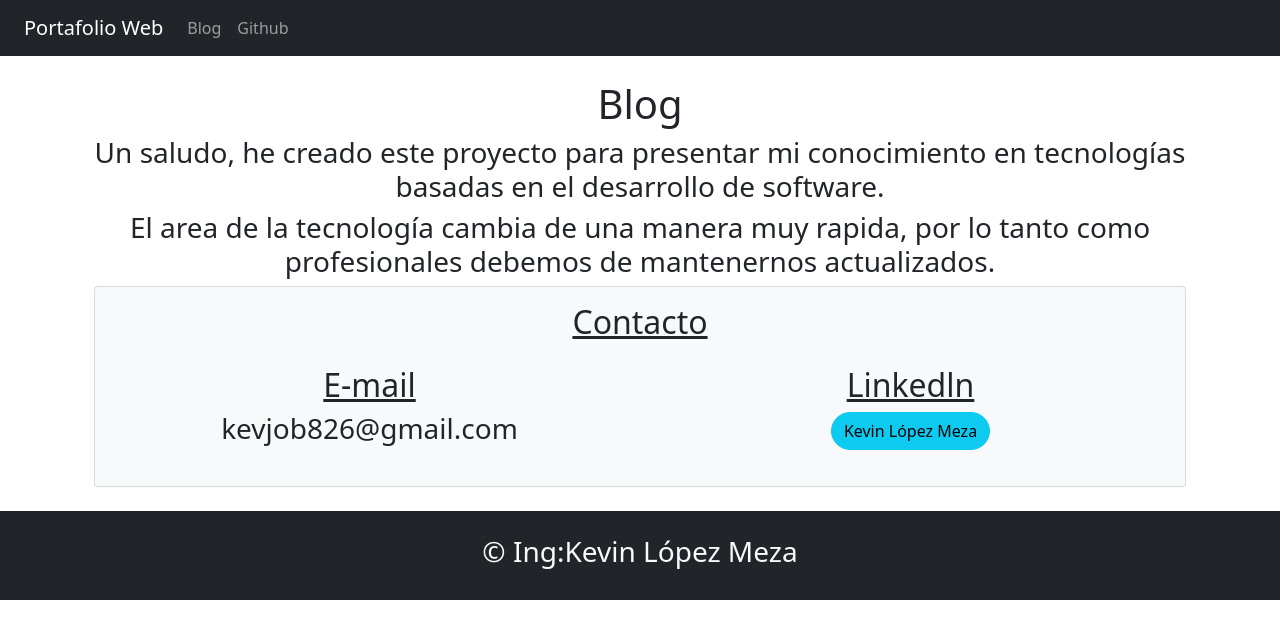
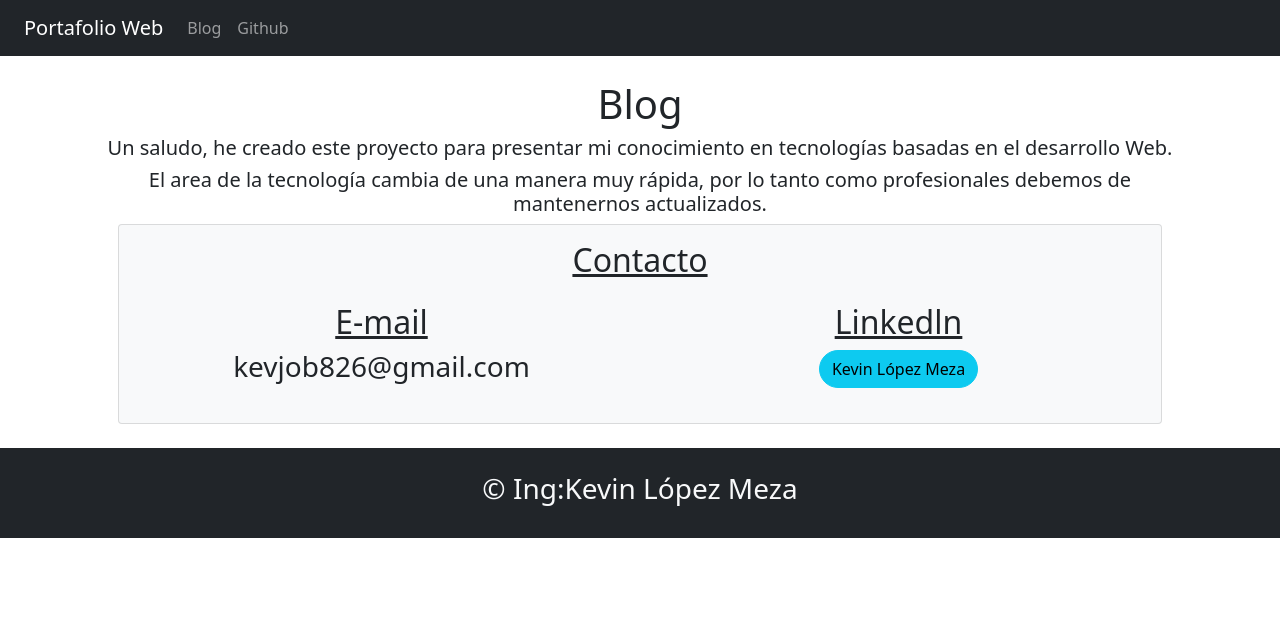
Before and after one commit to KevHLJob/Nextjs-Portf, a Next.js app: page /blog in a window 1280 px wide. Shown: the top 638 px of the page. Built offline with nearby package versions, Linux system fonts and the light colour scheme.

Commit message:
gramatica 1.1

```diff
--- a/components/Navbar.js
+++ b/components/Navbar.js
@@ -25,7 +25,7 @@ const navbar= () => (
         </li>
 
         <li class="nav-item">
-            <Link href="/Github">
+            <Link href="https://github.com/kevHLJob">
             <a class="nav-link" >Github</a>
             </Link>
 
--- a/package.json
+++ b/package.json
@@ -10,7 +10,12 @@
   "author": "",
   "license": "ISC",
   "dependencies": {
+    "@fortawesome/fontawesome-svg-core": "^1.2.36",
+    "@fortawesome/free-brands-svg-icons": "^5.15.4",
+    "@fortawesome/free-solid-svg-icons": "^5.15.4",
+    "@fortawesome/react-fontawesome": "^0.1.17",
     "bootswatch": "^5.1.3",
+    "framer-motion": "^6.2.4",
     "next": "^12.0.3",
     "react": "^17.0.2",
     "react-dom": "^17.0.2"
--- a/pages/blog.js
+++ b/pages/blog.js
@@ -1,19 +1,23 @@
 import Layout from "../components/layout";
 import Link from "next/link";
+
 const blog =() => (
 
 <Layout>
 <div className="text-center">
     <h1>Blog</h1>
     <div className="section-info ">
-       <h3>Un saludo, he creado este proyecto para presentar mi conocimiento en tecnologías
-           basadas en el desarrollo de software.</h3>
-           <h3>El area de la tecnología cambia de una manera muy rapida, por lo tanto como profesionales debemos
-               de mantenernos actualizados.</h3>
+       <h5>Un saludo, he creado este proyecto para presentar mi conocimiento en tecnologías
+           basadas en el desarrollo Web.</h5>
+           <h5>El area de la tecnología cambia de una manera muy rápida, por lo tanto como profesionales debemos
+               de mantenernos actualizados.</h5>
 
     </div>
-   <div className="row">
-       <div className="col-sm-100%">
+</div>
+
+<div className="container text-center">
+    <div className="row">
+       <div className="col-sm-90%">
            <div className="card card-body bg-light">
            <h2 className="text-decoration-underline">Contacto</h2>
 
@@ -29,8 +33,6 @@ const blog =() => (
                     </Link>
 
                 </div>
-
-
             </div>
            </div>
        </div>
@@ -39,6 +41,7 @@ const blog =() => (
 </Layout>
 
 
+
 )
 
 export default blog;
--- a/pages/index.js
+++ b/pages/index.js
@@ -1,6 +1,5 @@
 import Layout from '../components/layout'
 import Link from 'next/link';
-
 
 
 const Index= ()=> (
@@ -90,7 +89,7 @@ const Index= ()=> (
             <div className="card card-body bg-dark">
                 <div className="row">
                     <div className="col-md-12">
-                        <h1 className="text-center text-light ">Portafolio</h1>
+                        <h1 className="text-center text-light ">Portfolio</h1>
                     </div>
                     <div className="col-md-4">
                         <div className="card">
```
Also changed, not shown: pages/Github.js (deleted, +0 -29 lines), 1 other file (tests, documents, lock files or other folders).
